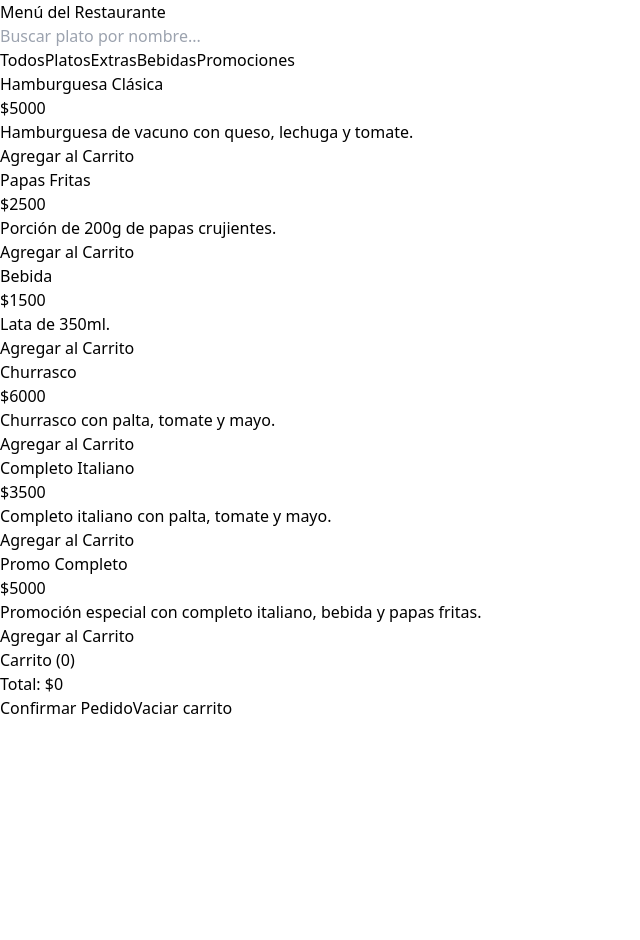
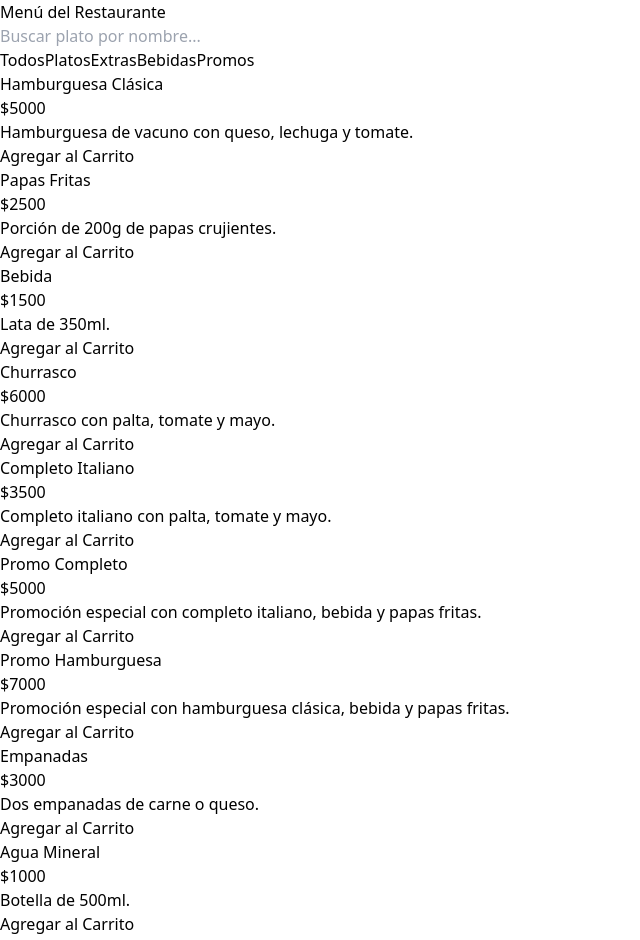
Before and after one commit to PipoeZz/restaurante-app, a React (Vite) app: page / in a window 1280 px wide. Shown: the top 940 px of the page, without its empty margins (0-640 px from the left). Before the commit the page ends 800 px from the top, so only its background shows below. Built offline with nearby package versions, Linux system fonts and the light colour scheme.

Commit message:
modificacion de README y productos y promociones nuevas

```diff
--- a/src/components/Filtro.jsx
+++ b/src/components/Filtro.jsx
@@ -5,7 +5,7 @@ function Filtro({ cambiarFiltro }) {
       <button onClick={() => cambiarFiltro("Platos")} className="bg-gray-300 p-2 rounded">Platos</button>
       <button onClick={() => cambiarFiltro("Extras")} className="bg-gray-300 p-2 rounded">Extras</button>
       <button onClick={() => cambiarFiltro("Bebidas")} className="bg-gray-300 p-2 rounded">Bebidas</button>
-      <button onClick={() => cambiarFiltro("Promociones")} className="bg-gray-300 p-2 rounded">Promociones</button>
+      <button onClick={() => cambiarFiltro("Promociones")} className="bg-gray-300 p-2 rounded">Promos</button>
     </div>
   );
 }
--- a/src/data/menu.js
+++ b/src/data/menu.js
@@ -5,6 +5,9 @@ export const productos = [
   { id: 4, nombre: "Churrasco", precio: 6000, categoria: "Platos", detalle: "Churrasco con palta, tomate y mayo." },
   { id: 5, nombre: "Completo Italiano", precio: 3500, categoria: "Platos", detalle: "Completo italiano con palta, tomate y mayo." },
   { id: 6, nombre: "Promo Completo", precio: 5000, categoria: "Promociones", detalle: "Promoción especial con completo italiano, bebida y papas fritas." },
+  { id: 7, nombre: "Promo Hamburguesa", precio: 7000, categoria: "Promociones", detalle: "Promoción especial con hamburguesa clásica, bebida y papas fritas." },
+  { id: 8, nombre: "Empanadas", precio: 3000, categoria: "Extras", detalle: "Dos empanadas de carne o queso." },
+  {id: 9, nombre: "Agua Mineral", precio: 1000, categoria: "Bebidas", detalle: "Botella de 500ml." },
 ];
 
 export function pedirDatos() {
```
Also changed, not shown: 1 other file (tests, documents, lock files or other folders).
